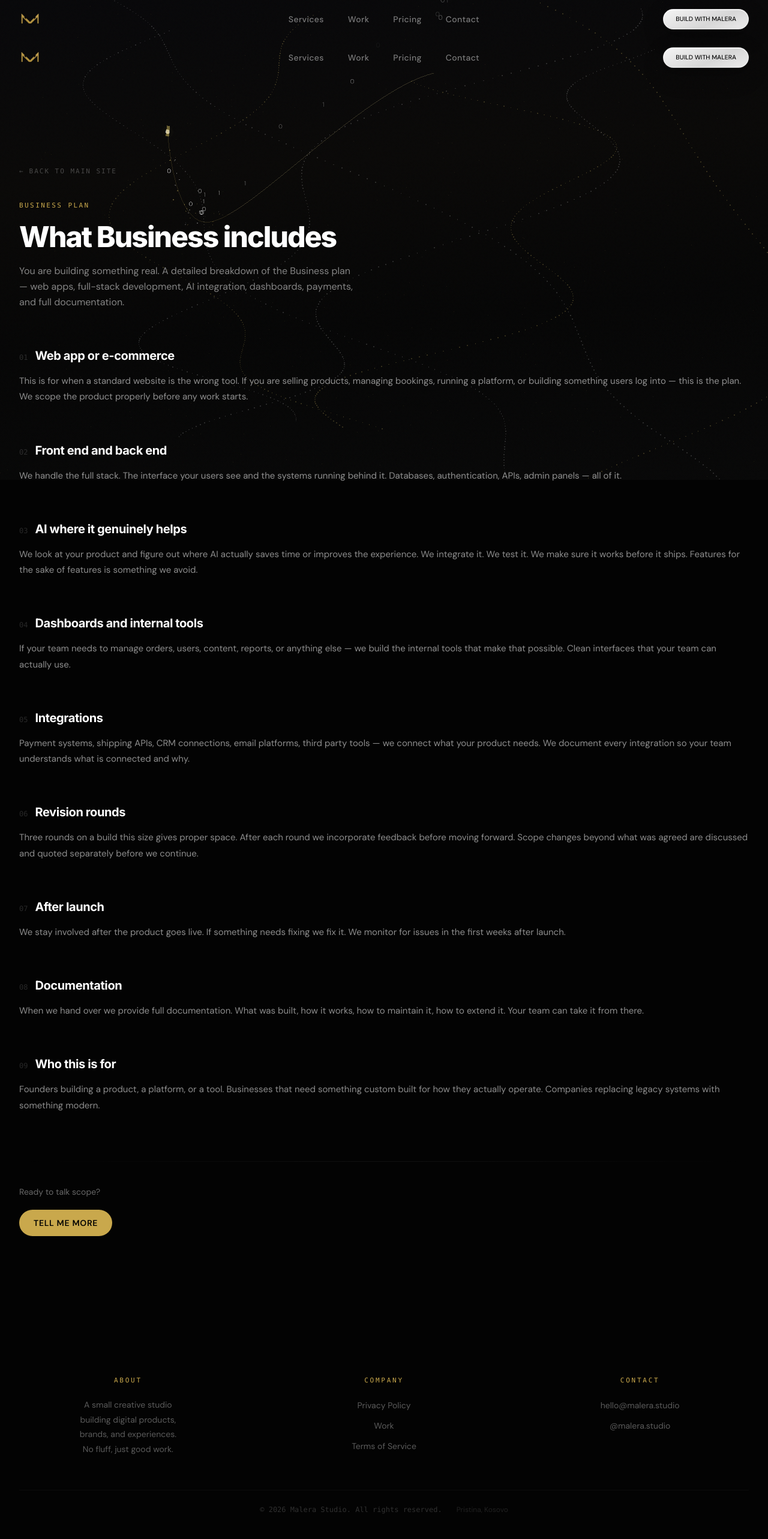
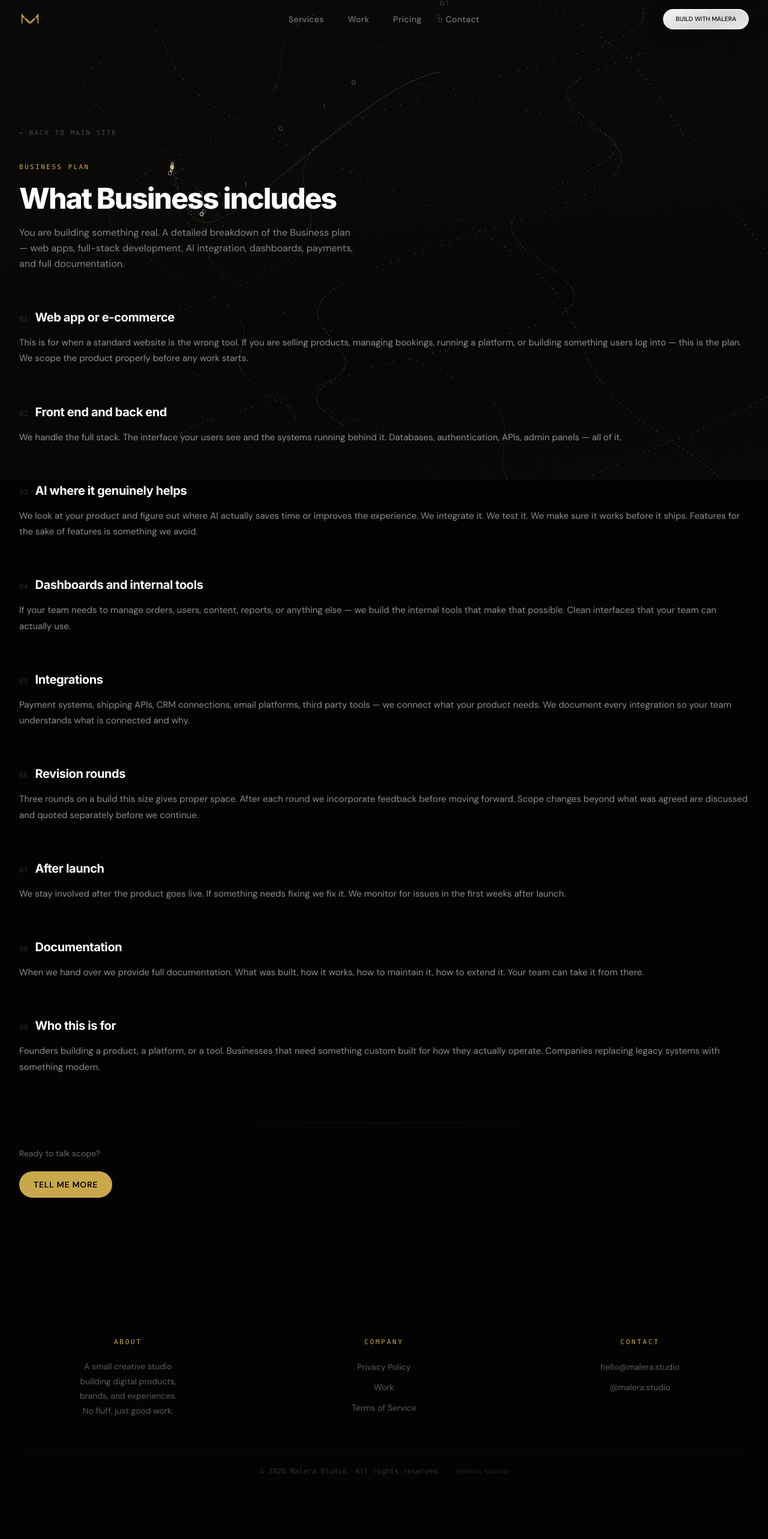
Before and after one commit to ethanhunthere/malera, a Next.js app: page /businessdetails in a window 1280 px wide. Shown: the top 2566 px of the page at 60% size. After the commit the page ends 2517 px from the top, so only its background shows below. Built offline with nearby package versions, Linux system fonts and the light colour scheme.

Commit message:
fix: remove duplicate Navbar/Footer from all 4 detail pages (layout already provides them)

```diff
--- a/app/businessdetails/page.tsx
+++ b/app/businessdetails/page.tsx
@@ -1,6 +1,4 @@
 import type { Metadata } from "next";
-import Navbar from "@/src/features/layout/components/Navbar";
-import Footer from "@/src/features/layout/components/Footer";
 import Container from "@/src/features/layout/components/Container";
 
 export const metadata: Metadata = {
@@ -147,9 +145,7 @@ const sections = [
 
 export default function BusinessDetailsPage() {
   return (
-    <>
-      <Navbar />
-      <main className="relative z-10 pt-28 sm:pt-36 pb-20 sm:pb-28">
+    <main className="relative z-10 pt-28 sm:pt-36 pb-20 sm:pb-28">
         <Container className="max-w-[680px]">
           {/* Back link */}
           <a
@@ -203,8 +199,6 @@ export default function BusinessDetailsPage() {
             </a>
           </div>
         </Container>
-      </main>
-      <Footer />
-    </>
+    </main>
   );
 }
--- a/app/enterprisedetails/page.tsx
+++ b/app/enterprisedetails/page.tsx
@@ -1,6 +1,4 @@
 import type { Metadata } from "next";
-import Navbar from "@/src/features/layout/components/Navbar";
-import Footer from "@/src/features/layout/components/Footer";
 import Container from "@/src/features/layout/components/Container";
 
 export const metadata: Metadata = {
@@ -122,9 +120,7 @@ const sections = [
 
 export default function EnterpriseDetailsPage() {
   return (
-    <>
-      <Navbar />
-      <main className="relative z-10 pt-28 sm:pt-36 pb-20 sm:pb-28">
+    <main className="relative z-10 pt-28 sm:pt-36 pb-20 sm:pb-28">
         <Container className="max-w-[680px]">
           {/* Back link */}
           <a
@@ -178,8 +174,6 @@ export default function EnterpriseDetailsPage() {
             </a>
           </div>
         </Container>
-      </main>
-      <Footer />
-    </>
+    </main>
   );
 }
--- a/app/prodetails/page.tsx
+++ b/app/prodetails/page.tsx
@@ -1,6 +1,4 @@
 import type { Metadata } from "next";
-import Navbar from "@/src/features/layout/components/Navbar";
-import Footer from "@/src/features/layout/components/Footer";
 import Container from "@/src/features/layout/components/Container";
 
 export const metadata: Metadata = {
@@ -133,9 +131,7 @@ const sections = [
 
 export default function ProDetailsPage() {
   return (
-    <>
-      <Navbar />
-      <main className="relative z-10 pt-28 sm:pt-36 pb-20 sm:pb-28">
+    <main className="relative z-10 pt-28 sm:pt-36 pb-20 sm:pb-28">
         <Container className="max-w-[680px]">
           {/* Back link */}
           <a
@@ -189,8 +185,6 @@ export default function ProDetailsPage() {
             </a>
           </div>
         </Container>
-      </main>
-      <Footer />
-    </>
+    </main>
   );
 }
--- a/app/starterdetails/page.tsx
+++ b/app/starterdetails/page.tsx
@@ -1,6 +1,4 @@
 import type { Metadata } from "next";
-import Navbar from "@/src/features/layout/components/Navbar";
-import Footer from "@/src/features/layout/components/Footer";
 import Container from "@/src/features/layout/components/Container";
 
 export const metadata: Metadata = {
@@ -121,9 +119,7 @@ const sections = [
 
 export default function StarterDetailsPage() {
   return (
-    <>
-      <Navbar />
-      <main className="relative z-10 pt-28 sm:pt-36 pb-20 sm:pb-28">
+    <main className="relative z-10 pt-28 sm:pt-36 pb-20 sm:pb-28">
         <Container className="max-w-[680px]">
           {/* Back link */}
           <a
@@ -177,8 +173,6 @@ export default function StarterDetailsPage() {
             </a>
           </div>
         </Container>
-      </main>
-      <Footer />
-    </>
+    </main>
   );
 }
```
